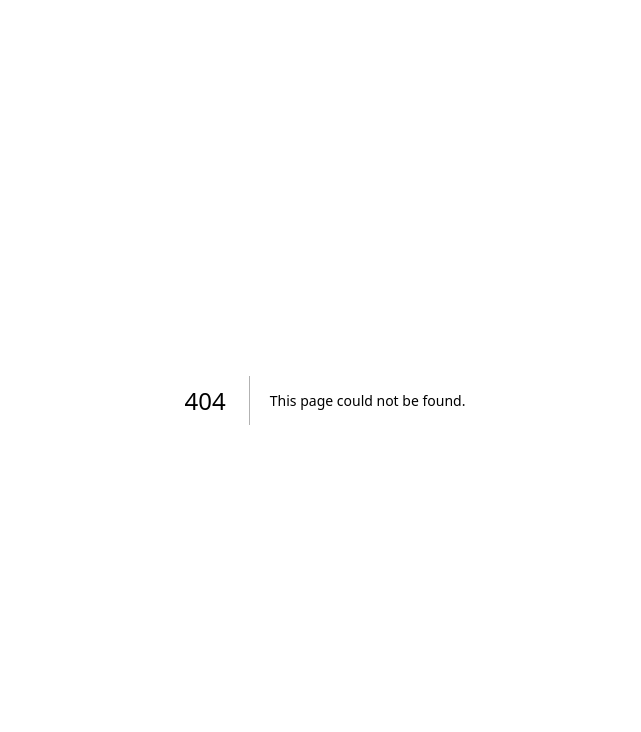
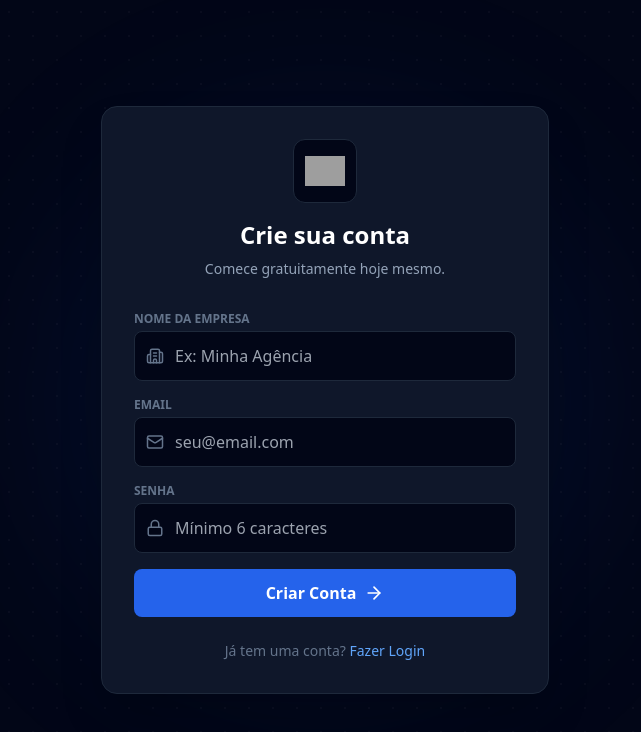
Before and after one commit to Digao075/MetaAPI_SaaS, a Next.js app in the folder frontend/: page /register in a window 1280 px wide. Before the commit this address had no page. Shown: the top 732 px of the page, without its empty margins (315-956 px from the left). Built offline with nearby package versions, Linux system fonts and the light colour scheme; no server answers; grey boxes are pictures that could not be loaded.

Commit message:
Feat: Register Logic was implemented

```diff
--- a/frontend/src/app/page.tsx
+++ b/frontend/src/app/page.tsx
@@ -26,16 +26,17 @@ export default function LoginPage() {
     setError("");
 
     try {
-
       const res = await axios.post(`${BASE_URL}/v1/auth/login`, {
         email,
         password,
       });
 
+
       localStorage.setItem("saas_token", res.data.access_token);
       router.push("/dashboard");
 
     } catch (err: any) {
+      console.error(err);
       if (err.response?.status === 401) {
         setError("Credenciais inválidas.");
       } else {
@@ -74,6 +75,7 @@ export default function LoginPage() {
 
         <div className="text-center mb-8">
           <div className="w-20 h-20 mx-auto mb-4 relative flex items-center justify-center bg-slate-950 rounded-xl border border-slate-800 shadow-lg shadow-red-900/10 p-3">
+
              <img src="/logo.png" alt="BullAPI" className="w-full h-full object-contain" />
           </div>
           <h1 className="text-3xl font-bold text-white tracking-tight">
@@ -151,6 +153,7 @@ export default function LoginPage() {
             </button>
           </form>
         )}
+
         {view === "forgot" && (
           <form onSubmit={handleForgot} className="space-y-6 animate-fade-in">
             <div>
@@ -188,6 +191,10 @@ export default function LoginPage() {
           </form>
         )}
 
+        <p className="text-center text-slate-500 text-sm mt-8">
+          Não tem uma conta? <a href="/register" className="text-white hover:text-red-400 font-medium transition-colors">Criar conta grátis</a>
+        </p>
+
       </div>
     </div>
   );
--- /dev/null
+++ b/frontend/src/app/register/page.tsx
@@ -0,0 +1,133 @@
+"use client";
+
+import { useState } from "react";
+import axios from "axios";
+import { useRouter } from "next/navigation";
+import { Mail, Lock, Loader2, ArrowRight, Building2 } from "lucide-react";
+
+const BASE_URL = process.env.NEXT_PUBLIC_BACKEND_URL || "http://localhost:3333";
+
+export default function RegisterPage() {
+  const router = useRouter();
+
+  const [formData, setFormData] = useState({
+    companyName: "",
+    email: "",
+    password: ""
+  });
+
+  const [loading, setLoading] = useState(false);
+  const [error, setError] = useState("");
+
+  const handleRegister = async (e: React.FormEvent) => {
+    e.preventDefault();
+    setLoading(true);
+    setError("");
+
+    try {
+      const res = await axios.post(`${BASE_URL}/v1/auth/register`, formData);
+
+
+      localStorage.setItem("saas_token", res.data.access_token);
+
+      router.push("/dashboard");
+
+    } catch (err: any) {
+      console.error(err);
+      setError(err.response?.data?.message || "Erro ao criar conta. Tente novamente.");
+    } finally {
+      setLoading(false);
+    }
+  };
+
+  return (
+    <div className="min-h-screen bg-slate-950 flex items-center justify-center p-4 font-sans relative overflow-hidden">
+
+      <div className="absolute inset-0 opacity-[0.03]" style={{backgroundImage: 'radial-gradient(#ffffff 1px, transparent 1px)', backgroundSize: '24px 24px'}}></div>
+      <div className="absolute top-1/2 left-1/2 -translate-x-1/2 -translate-y-1/2 w-[500px] h-[500px] bg-blue-600/10 blur-[100px] rounded-full pointer-events-none"></div>
+
+      <div className="bg-slate-900 p-8 rounded-2xl border border-slate-800 shadow-2xl w-full max-w-md relative z-10">
+
+        <div className="text-center mb-8">
+          <div className="w-16 h-16 mx-auto mb-4 flex items-center justify-center bg-slate-950 rounded-xl border border-slate-800">
+             <img src="/logo.png" alt="BullAPI" className="w-10 h-10 object-contain" />
+          </div>
+          <h1 className="text-2xl font-bold text-white">Crie sua conta</h1>
+          <p className="text-slate-400 text-sm mt-2">Comece gratuitamente hoje mesmo.</p>
+        </div>
+
+        {error && (
+          <div className="bg-red-950/50 border border-red-900/50 text-red-400 px-4 py-3 rounded-lg text-sm mb-6 text-center">
+            {error}
+          </div>
+        )}
+
+        <form onSubmit={handleRegister} className="space-y-4">
+
+          <div>
+            <label className="block text-xs font-bold text-slate-500 uppercase mb-1">Nome da Empresa</label>
+            <div className="relative">
+              <div className="absolute inset-y-0 left-0 pl-3 flex items-center pointer-events-none text-slate-500">
+                <Building2 size={18} />
+              </div>
+              <input
+                type="text"
+                required
+                placeholder="Ex: Minha Agência"
+                value={formData.companyName}
+                onChange={(e) => setFormData({...formData, companyName: e.target.value})}
+                className="w-full pl-10 pr-4 py-3 bg-slate-950 border border-slate-800 rounded-lg text-white focus:border-blue-500 focus:ring-1 focus:ring-blue-500 outline-none transition-all"
+              />
+            </div>
+          </div>
+
+          <div>
+            <label className="block text-xs font-bold text-slate-500 uppercase mb-1">Email</label>
+            <div className="relative">
+              <div className="absolute inset-y-0 left-0 pl-3 flex items-center pointer-events-none text-slate-500">
+                <Mail size={18} />
+              </div>
+              <input
+                type="email"
+                required
+                placeholder="seu@email.com"
+                value={formData.email}
+                onChange={(e) => setFormData({...formData, email: e.target.value})}
+                className="w-full pl-10 pr-4 py-3 bg-slate-950 border border-slate-800 rounded-lg text-white focus:border-blue-500 focus:ring-1 focus:ring-blue-500 outline-none transition-all"
+              />
+            </div>
+          </div>
+
+          <div>
+            <label className="block text-xs font-bold text-slate-500 uppercase mb-1">Senha</label>
+            <div className="relative">
+              <div className="absolute inset-y-0 left-0 pl-3 flex items-center pointer-events-none text-slate-500">
+                <Lock size={18} />
+              </div>
+              <input
+                type="password"
+                required
+                placeholder="Mínimo 6 caracteres"
+                value={formData.password}
+                onChange={(e) => setFormData({...formData, password: e.target.value})}
+                className="w-full pl-10 pr-4 py-3 bg-slate-950 border border-slate-800 rounded-lg text-white focus:border-blue-500 focus:ring-1 focus:ring-blue-500 outline-none transition-all"
+              />
+            </div>
+          </div>
+
+          <button
+            type="submit"
+            disabled={loading}
+            className="w-full bg-blue-600 text-white font-bold py-3 rounded-lg hover:bg-blue-500 transition-all mt-2 flex items-center justify-center gap-2 disabled:opacity-70"
+          >
+            {loading ? <Loader2 size={20} className="animate-spin" /> : <>Criar Conta <ArrowRight size={20} /></>}
+          </button>
+        </form>
+
+        <p className="text-center text-slate-500 text-sm mt-6">
+          Já tem uma conta? <a href="/" className="text-blue-400 hover:text-blue-300 font-medium transition-colors">Fazer Login</a>
+        </p>
+      </div>
+    </div>
+  );
+}
```
Also changed, not shown: 2 other files (tests, documents, lock files or other folders).
